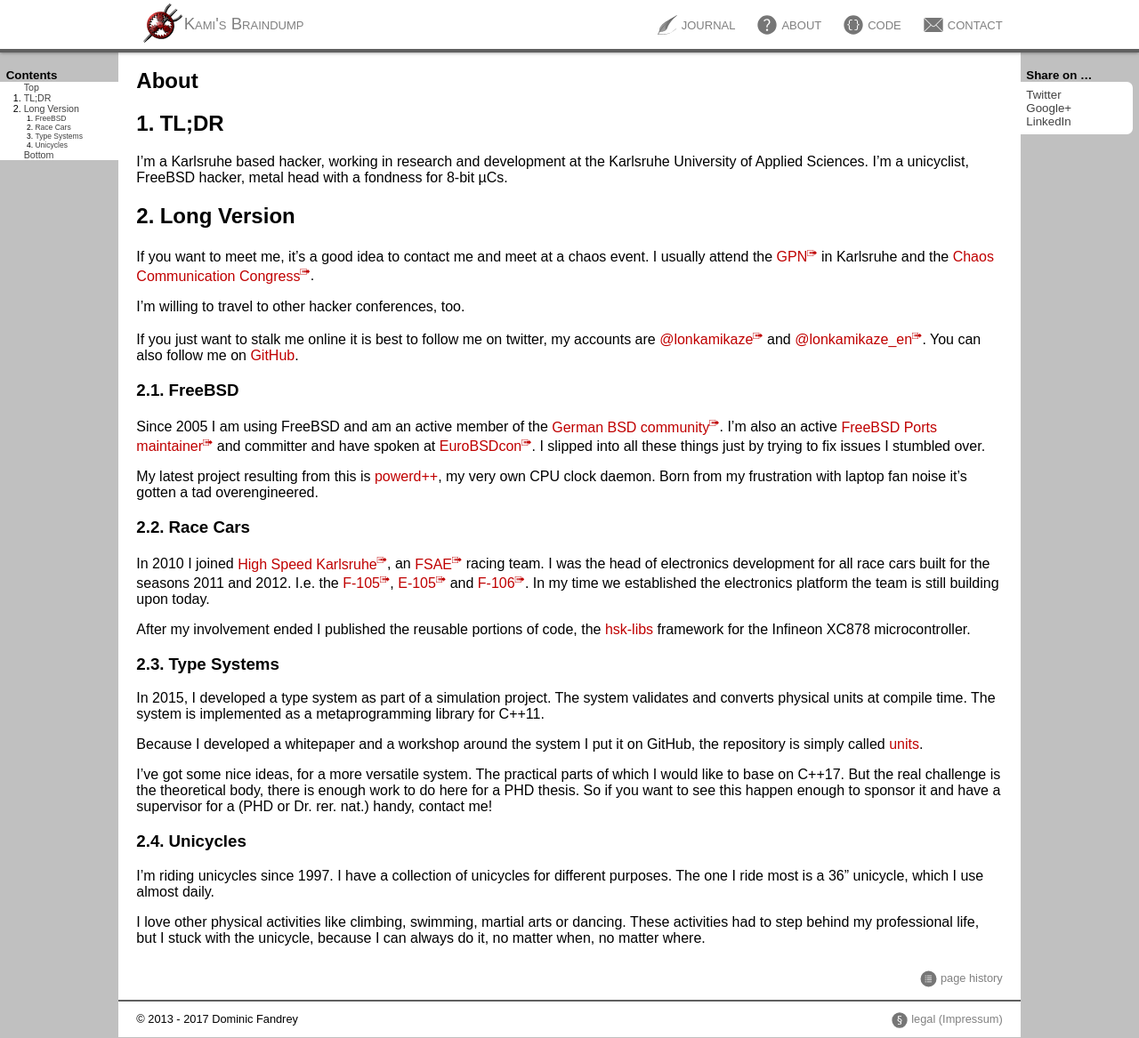
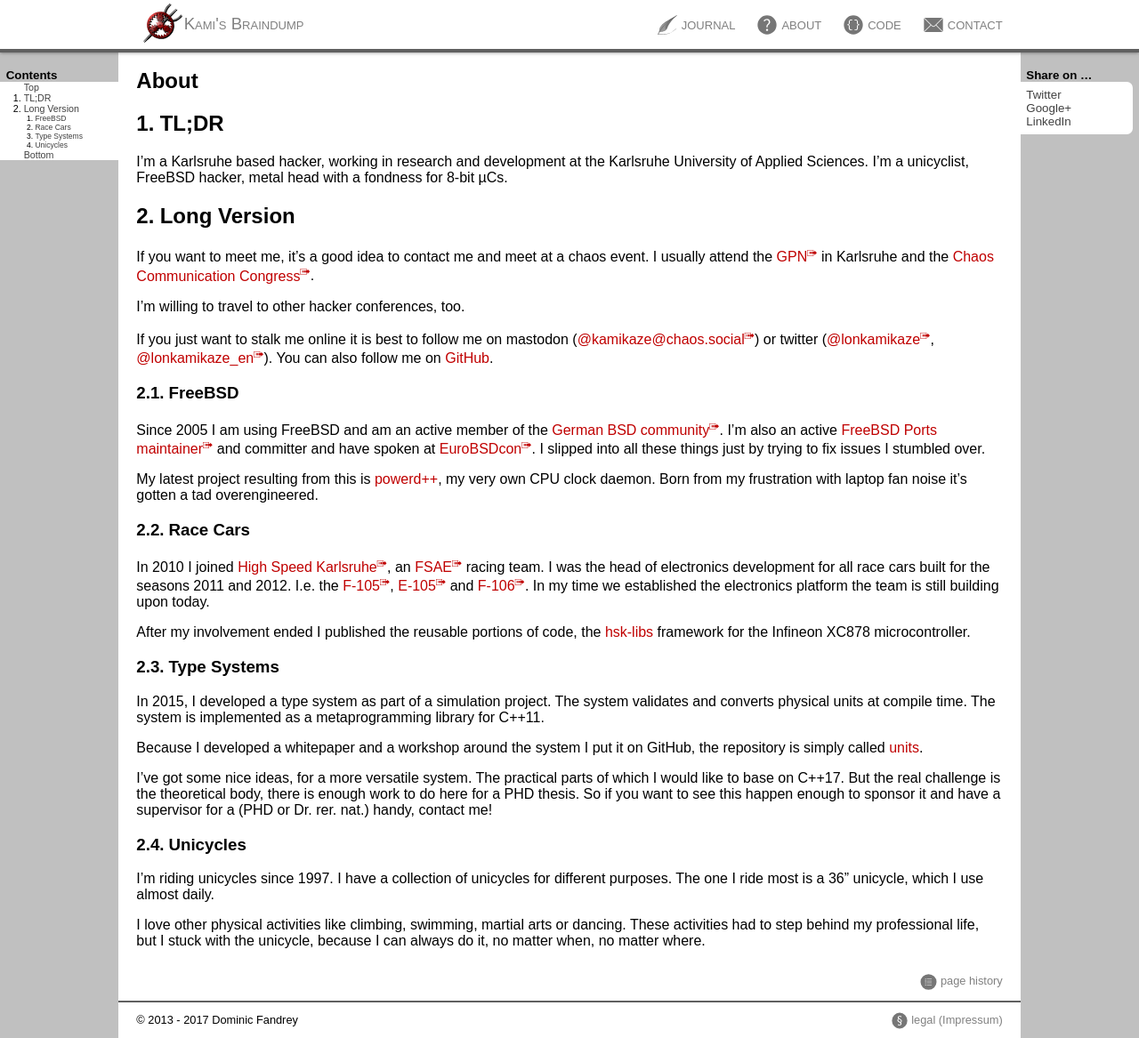
Before and after one commit to lonkamikaze/lonkamikaze.github.io, a Jekyll site: the page built from about/index.md, in a window 1280 px wide and 1167 px high. Shown: the whole window at 89% size. Built offline with Jekyll 4.4.1, drawn with Linux system fonts in a browser that asks for light colours.

Commit message:
Reference Mastodon account

```diff
--- a/about/index.md
+++ b/about/index.md
@@ -18,9 +18,10 @@ and the [Chaos Communication Congress](https://events.ccc.de/congress/).
 
 I'm willing to travel to other hacker conferences, too.
 
-If you just want to stalk me online it is best to follow me on twitter,
-my accounts are [@lonkamikaze](https://twitter.com/lonkamikaze) and
-[@lonkamikaze_en](https://twitter.com/lonkamikaze_en). You can also
+If you just want to stalk me online it is best to follow me on mastodon
+([@kamikaze@chaos.social](https://chaos.social/@kamikaze)) or twitter
+([@lonkamikaze](https://twitter.com/lonkamikaze),
+[@lonkamikaze_en](https://twitter.com/lonkamikaze_en)). You can also
 follow me on [GitHub]({{ site.profile }}).
 
 ### FreeBSD
--- a/contact/index.html
+++ b/contact/index.html
@@ -12,6 +12,8 @@ title: Contact Details
 		<dd><a href="https://www.bsdforen.de/members/kamikaze.3435/">kamikaze</a>
 		<dt>Stack Overflow</dt>
 		<dd><a href="https://stackoverflow.com/users/5410505/kamikaze">kamikaze</a></dd>
+		<dt>Mastodon</dt>
+		<dd><a href="https://chaos.social/@kamikaze">@kamikaze@chaos.social</a> (de, en)</dd>
 		<dt>Twitter</dt>
 		<dd><a href="https://twitter.com/lonkamikaze">@lonkamikaze</a> (de, en)</dd>
 		<dd><a href="https://twitter.com/lonkamikaze_en">@lonkamikaze_en</a> (en)</dd>
```
